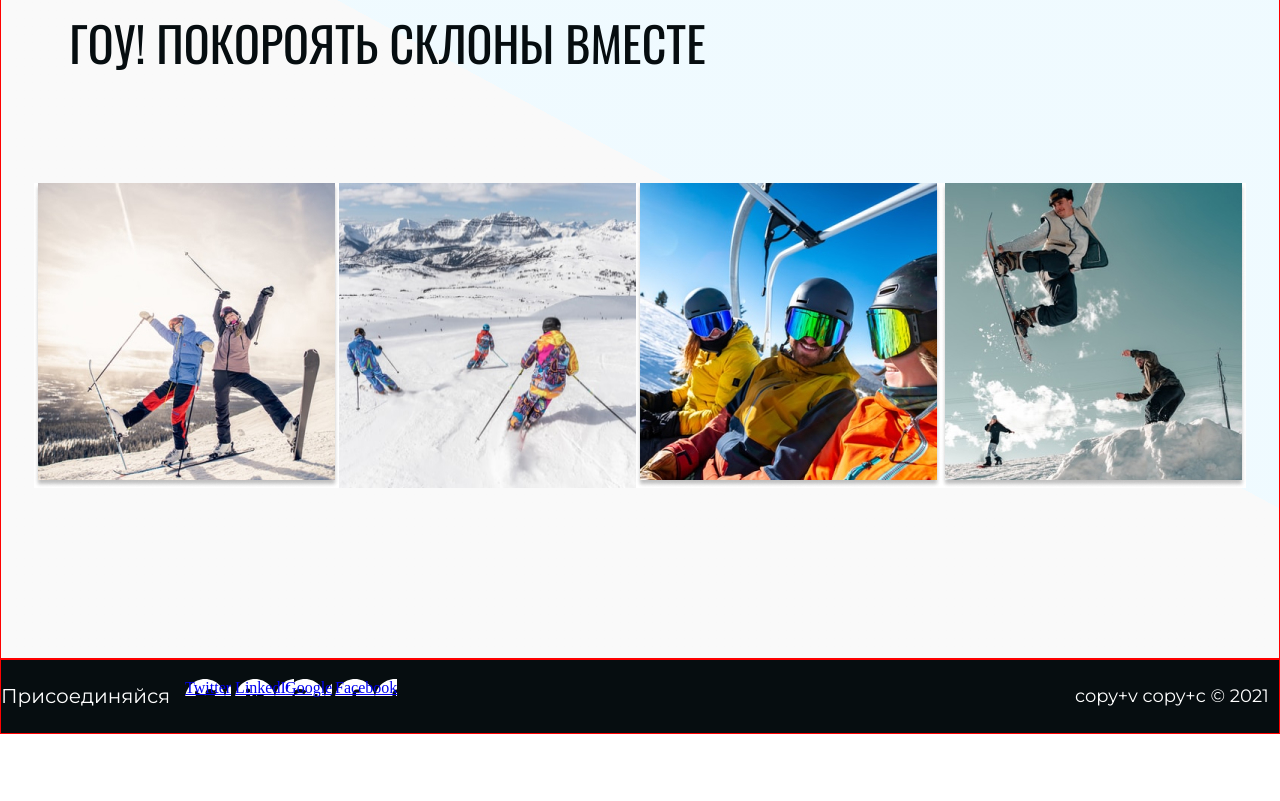
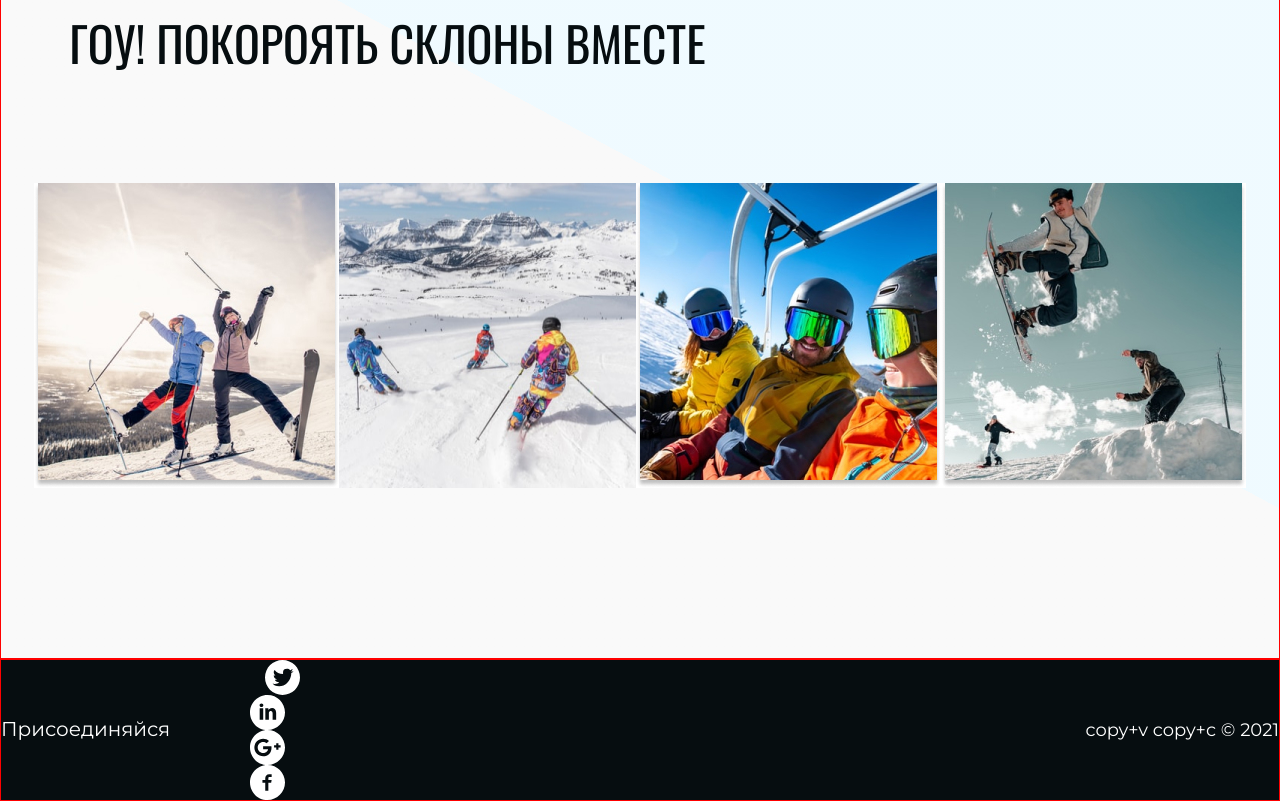
Before and after one commit to PuhliyMops/ski-school-borisov, a plain HTML site: page index.html in a window 1280 px wide. Shown: the part 1880-2681 px from the top of the page. Before the commit the page ends 2614 px from the top, so only its background shows below. Drawn offline with Linux system fonts and the light colour scheme; files whose address does not match are found by name.

Commit message:
added some

```diff
--- a/index.html
+++ b/index.html
@@ -94,18 +94,18 @@
     <div class="container">
       <div class="footer-wrap">
         <p class="footer-join">Присоединяйся</p>
-        <ul class="social-list">
-          <li class="social">
-            <a href="https://twitter.com/" style="background-image: url(images/twitter.svg);" class="socials" title="Ищи нас в Twitter">Twitter</a>
+        <ul class="social">
+          <li class="social-item">
+            <a href="https://twitter.com/" style="background-image: url(images/twitter.svg);" class="social-link" title="Ищи нас в Twitter"></a>
           </li>
           <li class="social">
-            <a href="https://linkedin.com/" style="background-image: url(images/linkedin.svg);" class="socials" title="Ищи нас в LinkedIn">LinkedIn</a>
+            <a href="https://linkedin.com/" style="background-image: url(images/linkedin.svg);" class="social-link" title="Ищи нас в LinkedIn"></a>
           </li>
           <li class="social">
-            <a href="https://google.com/" style="background-image: url(images/google-plus.svg);" class="socials" title="Ищи нас в Google +">Google</a>
+            <a href="https://google.com/" style="background-image: url(images/google-plus.svg);" class="social-link" title="Ищи нас в Google +"></a>
           </li>
           <li class="social">
-            <a href="https://facebook.com/" style="background-image: url(images/facebook.svg);" class="socials" title="Ищи нас в Facebook">Facebook</a>
+            <a href="https://facebook.com/" style="background-image: url(images/facebook.svg);" class="social-link" title="Ищи нас в Facebook"></a>
           </li>
         </ul>
         <p class="copyright">copy+v copy+c © 2021</p>
--- a/style/style.css
+++ b/style/style.css
@@ -241,10 +241,12 @@ img {
 
 .footer {
   background-color: #060D10;
+
 }
 
 .footer-wrap {
   display: flex;
+  justify-content: space-between;
   align-items: center;
 }
 
@@ -258,22 +260,23 @@ img {
   color: #FFFFFF;
 }
 
-.social-list {
-  display: flex;
-  justify-content: start;
-  align-items: start;
+.social {
+  display: block;
+  list-style: none;
+  margin: 0;
   padding: 0;
-  margin: 0;
 }
 
-.social {
+.social-item {
+  margin-left: 15px;
+}
+
+.social-link {
   display: block;
   width: 35px;
   height: 35px;
   background-repeat: no-repeat;
   background-size: contain;
-  margin-left: 15px;
-  color: rgba(0, 0, 0, 0);
 }
 
 .copyright {
```
